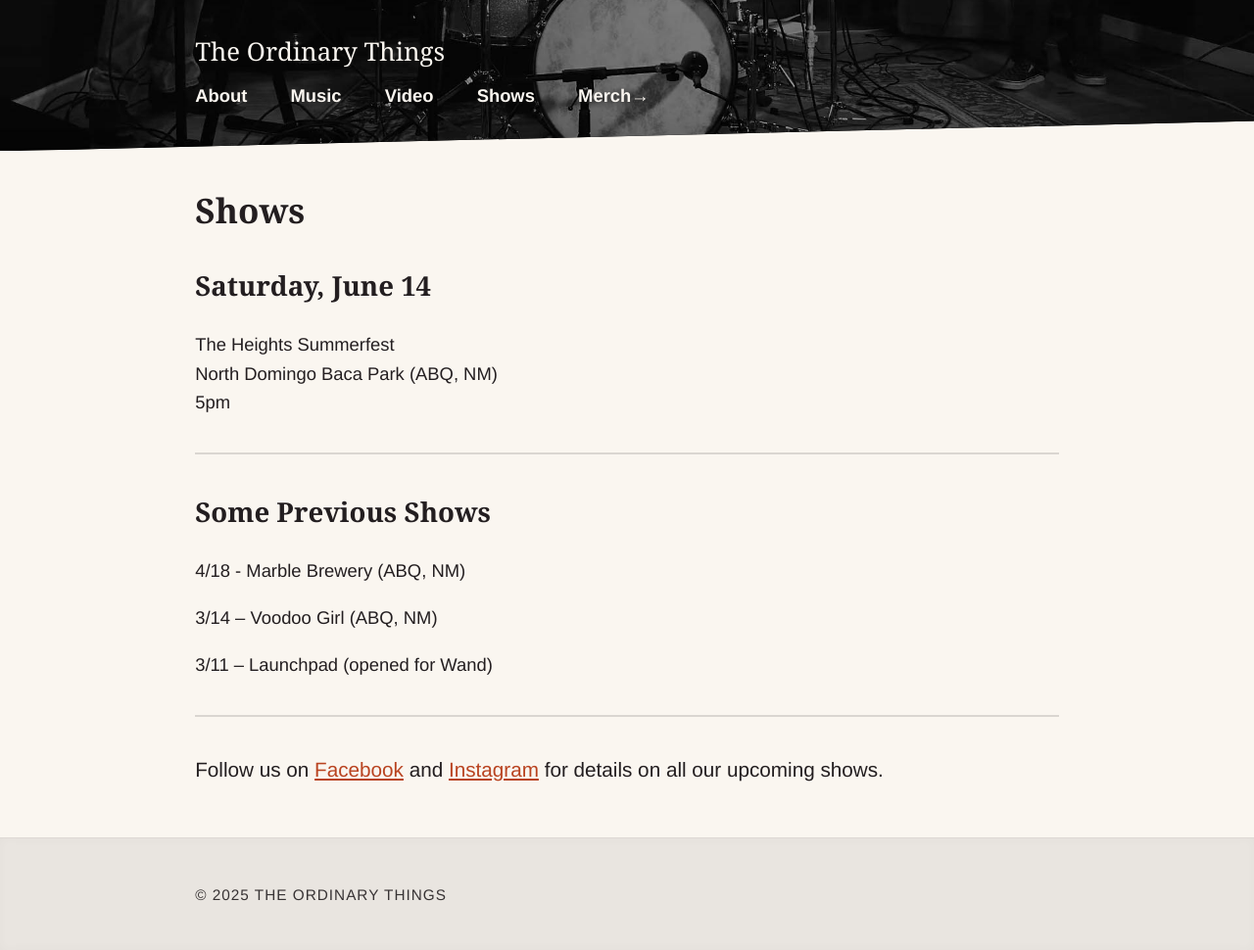
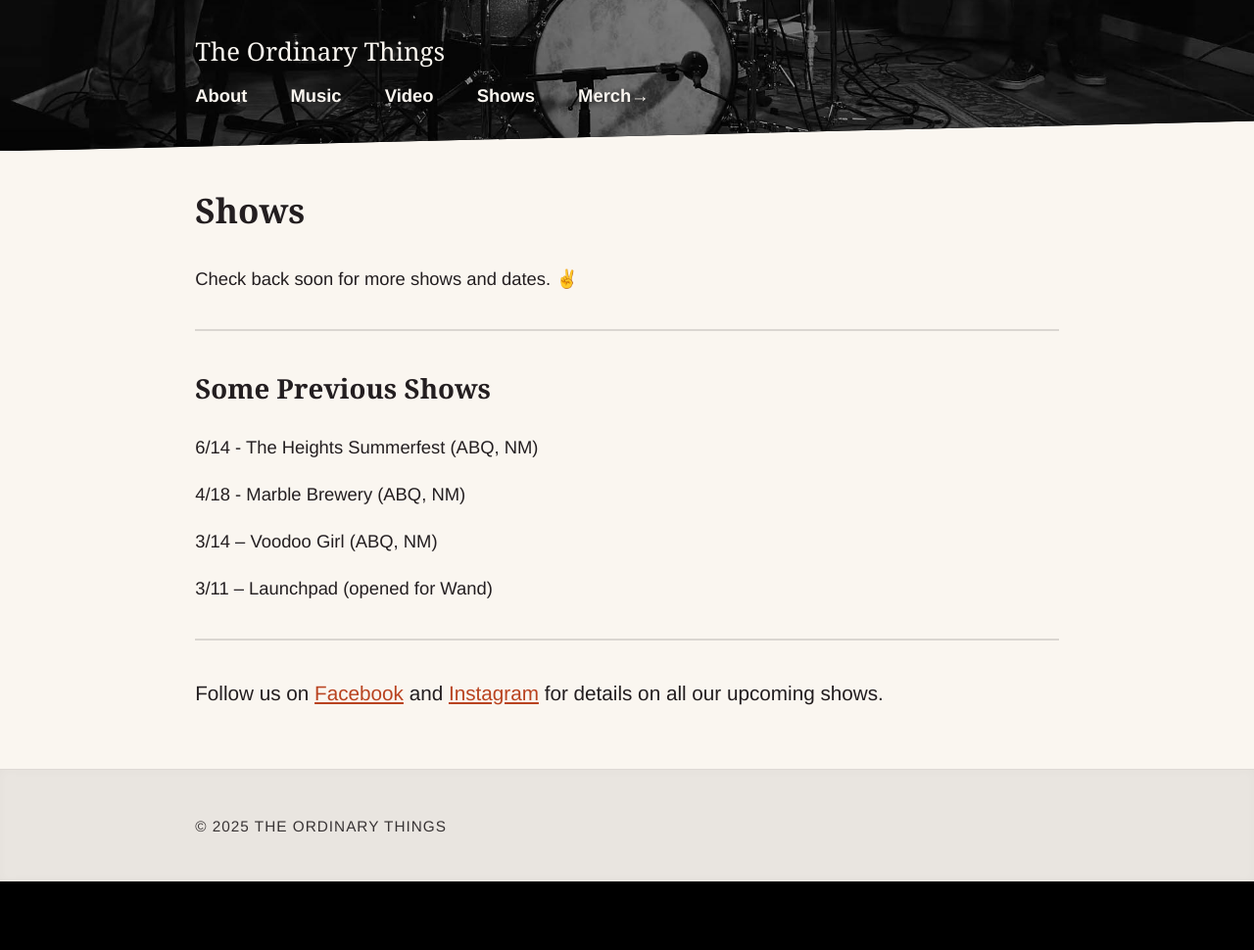
Before and after one commit to nsmsn/theordinarythings, a Jekyll site: the page built from shows.md, in a window 1280 px wide. Shown: the whole page at 98% size. Built offline with Jekyll 4.4.1, drawn with Linux system fonts in a browser that asks for light colours; some web fonts are replaced; after the commit the page ends 900 px from its top, so only the background shows below that.

Commit message:
Updated Shows

```diff
--- a/shows.md
+++ b/shows.md
@@ -5,14 +5,13 @@ permalink: "/shows/"
 layout: page
 ---
 
-## Saturday, June 14
-The Heights Summerfest<br/>
-North Domingo Baca Park (ABQ, NM)<br/>
-5pm
+Check back soon for more shows and dates. ✌️
 
 ---
 
 ## Some Previous Shows
+
+6/14 - The Heights Summerfest (ABQ, NM)
 
 4/18 - Marble Brewery (ABQ, NM)
 
```
